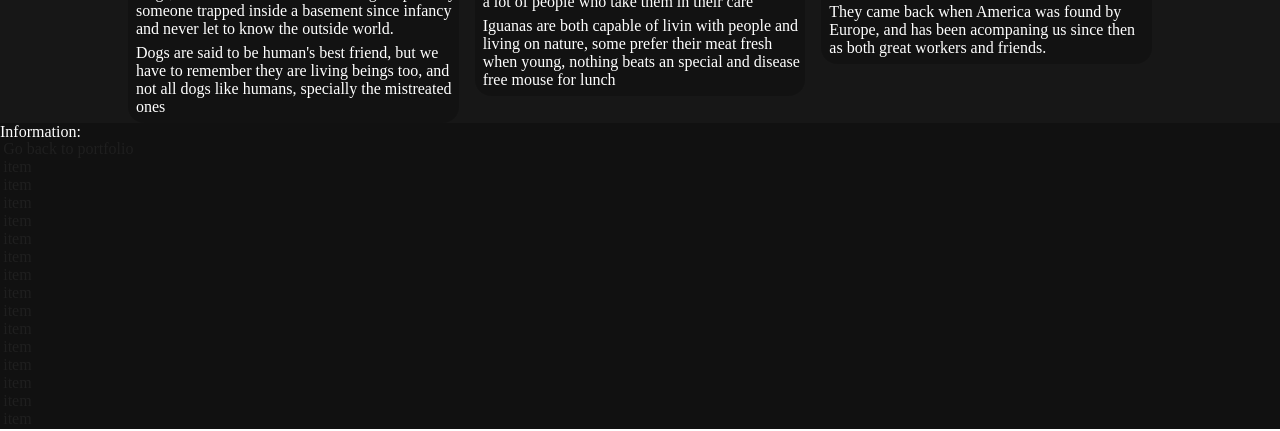
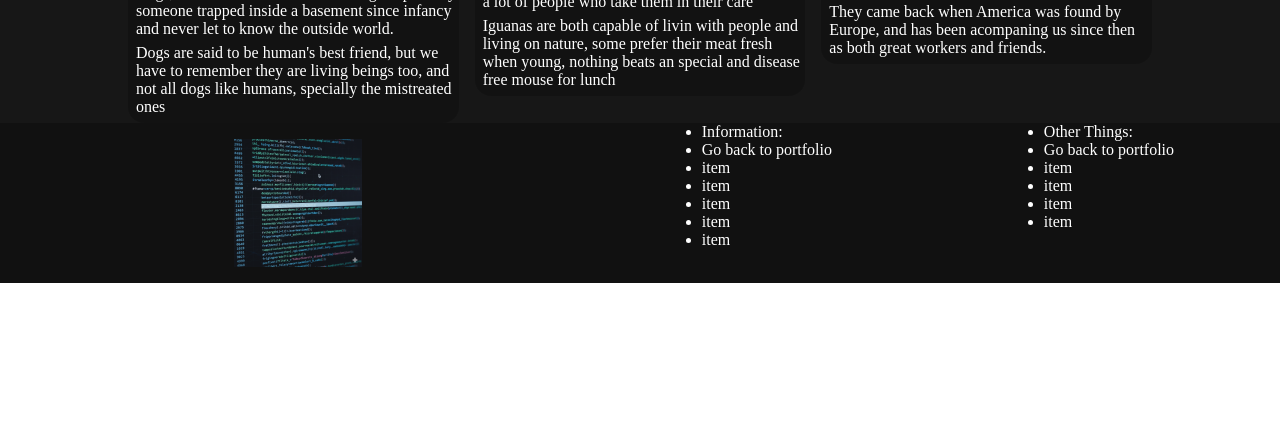
Before and after one commit to SrLampi1001/PORTAFOLIO, a plain HTML site: page subpages/mascotas.html in a window 1280 px wide. Shown: the part 581-1012 px from the top of the page. After the commit the page ends 864 px from the top, so only its background shows below. Drawn offline with Linux system fonts and the light colour scheme.

Commit message:
basic footer done

```diff
--- a/styles/styles.css
+++ b/styles/styles.css
@@ -104,7 +104,9 @@
     .flex-nowrap{
         display: flex;
         flex-wrap: nowrap;
+        height: 100%;
     }
+
     .flex-column{
         flex-direction: column;
     }
@@ -130,7 +132,16 @@
         align-items: baseline;
     }
     /* Footer */
-
+    .f-log-container{
+        width: 30%;
+        flex-basis: 30%;
+        text-align: center;
+        padding: 1rem;
+    }
+    .main-footer{
+        height: 10rem;
+        overflow: hidden;
+    }
 /* Nav & a */
     /* Nav-header */
 .header-nav{
--- a/subpages/mascotas.html
+++ b/subpages/mascotas.html
@@ -53,25 +53,26 @@
             </article>
         </section>
     </main>
-    <footer class="h-f darkest-gray-background">
+    <footer class="main-footer darkest-gray-background flex-nowrap justify-around">
+        <div class="f-log-container">
+            <img src="../media/images/ilustrations/example.png" alt="logo.svg" title="Logo" class="h-100">
+        </div>
         <ul class="ft-ul">
             <li class="title">Information: </li>
-            <li><a href="../index.html" class="non-fancy-a">Go back to portfolio</a></li>
-            <li><a href="#" class="non-fancy-a">item</a></li>
-            <li><a href="#" class="non-fancy-a">item</a></li>
-            <li><a href="#" class="non-fancy-a">item</a></li>
-            <li><a href="#" class="non-fancy-a">item</a></li>
-            <li><a href="#" class="non-fancy-a">item</a></li>
-            <li><a href="#" class="non-fancy-a">item</a></li>
-            <li><a href="#" class="non-fancy-a">item</a></li>
-            <li><a href="#" class="non-fancy-a">item</a></li>
-            <li><a href="#" class="non-fancy-a">item</a></li>
-            <li><a href="#" class="non-fancy-a">item</a></li>
-            <li><a href="#" class="non-fancy-a">item</a></li>
-            <li><a href="#" class="non-fancy-a">item</a></li>
-            <li><a href="#" class="non-fancy-a">item</a></li>
-            <li><a href="#" class="non-fancy-a">item</a></li>
-            <li><a href="#" class="non-fancy-a">item</a></li>
+            <li class="white-font"><a href="../index.html" class="inherit-a">Go back to portfolio</a></li>
+            <li class="white-font"><a href="#" class="inherit-a">item</a></li>
+            <li class="white-font"><a href="#" class="inherit-a">item</a></li>
+            <li class="white-font"><a href="#" class="inherit-a">item</a></li>
+            <li class="white-font"><a href="#" class="inherit-a">item</a></li>
+            <li class="white-font"><a href="#" class="inherit-a">item</a></li>
+        </ul>
+        <ul class="ft-ul">
+            <li class="title white-font">Other Things: </li>
+            <li class="white-font"><a href="../index.html" class="inherit-a">Go back to portfolio</a></li>
+            <li class="white-font"><a href="#" class="inherit-a">item</a></li>
+            <li class="white-font"><a href="#" class="inherit-a">item</a></li>
+            <li class="white-font"><a href="#" class="inherit-a">item</a></li>
+            <li class="white-font"><a href="#" class="inherit-a">item</a></li>
         </ul>
     </footer>
 </body>
```
